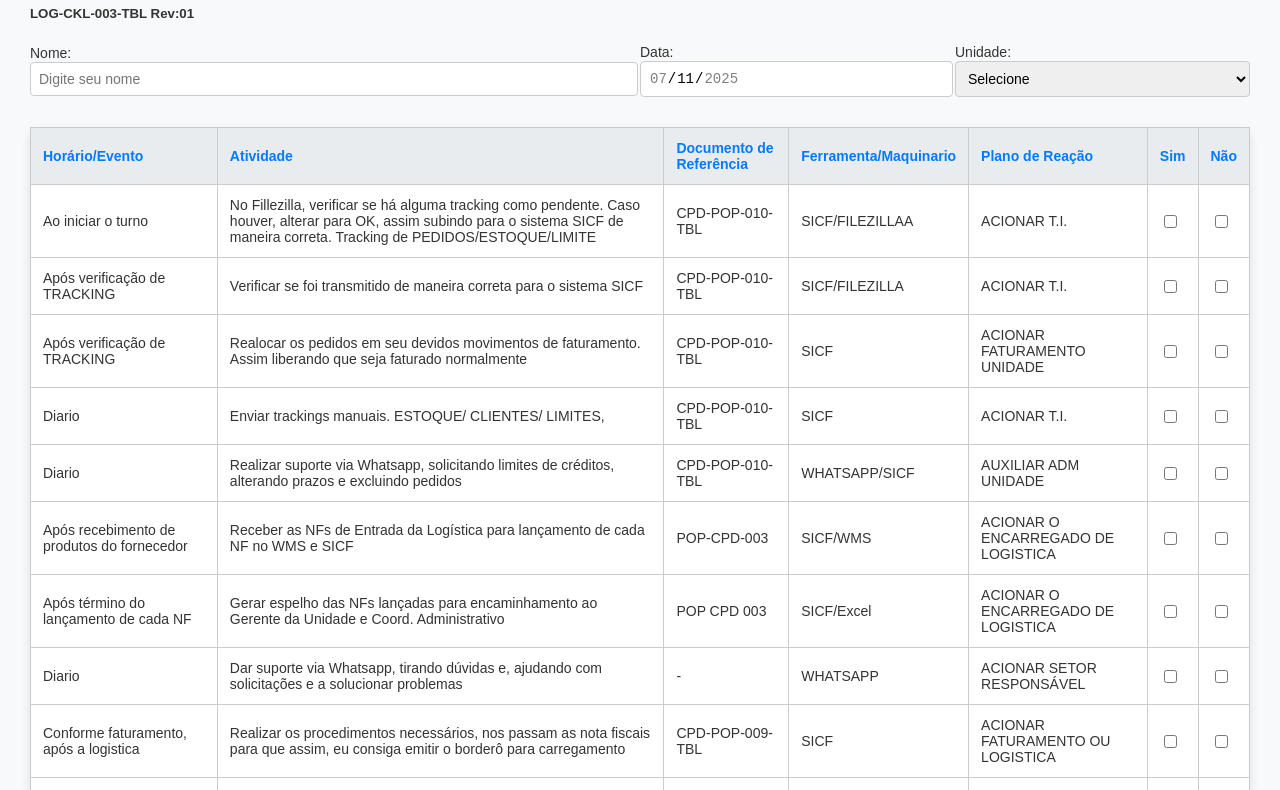
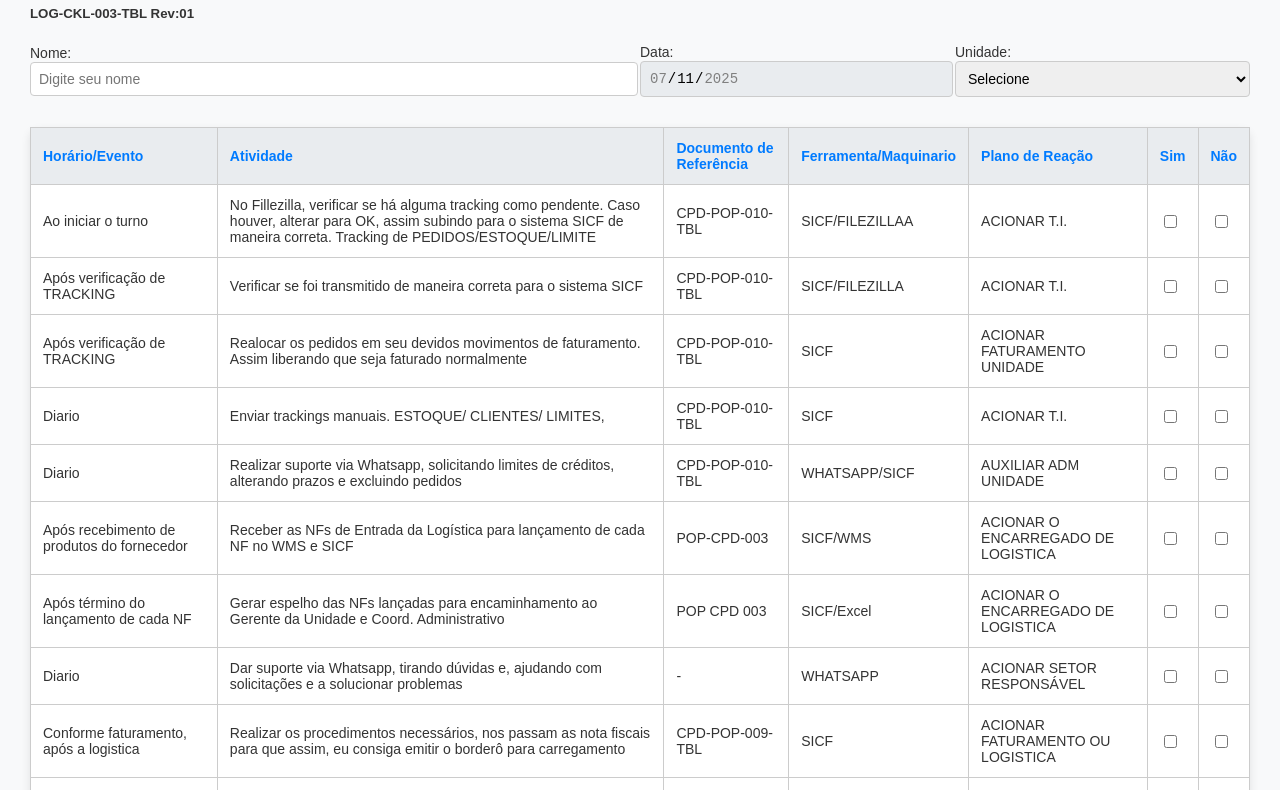
Before and after one commit to grupotriunfante/LOG-CKL-003-TBL, a plain HTML site: page index.htm in a window 1280 px wide. Shown: the part 91-881 px from the top of the page. Drawn offline with Linux system fonts and the light colour scheme.

Commit message:
Update index.htm
rev02

```diff
--- a/index.htm
+++ b/index.htm
@@ -2,7 +2,7 @@
 <html lang="pt-br">
 <head>
   <meta charset="UTF-8">
-  <title>Checklist Diário - Assitente Adm - CPD</title>
+  <title>Checklist Diário - Coordenador Administrativo</title>
   <style>
     body {
       font-family: 'Arial', sans-serif;
@@ -305,19 +305,32 @@
 <script>
   window.onload = function () {
     const dataInput = document.getElementById("data");
-    const hoje = new Date().toISOString().split("T")[0];
-    dataInput.value = hoje;
-    dataInput.min = hoje;
-    dataInput.max = hoje;
-    dataInput.readOnly = true; // impede que o usuário digite manualmente
+    // Obtém a data e hora local do dispositivo (Campinas, SP, Brasil)
+    const agora = new Date();
+
+    const ano = agora.getFullYear();
+    // Mês é de 0 a 11, por isso somamos 1 e usamos padStart para ter sempre dois dígitos
+    const mes = String(agora.getMonth() + 1).padStart(2, '0');
+    // Dia do mês, com padStart para ter sempre dois dígitos
+    const dia = String(agora.getDate()).padStart(2, '0');
+
+    // Formata a data como 'YYYY-MM-DD'
+    const hojeFormatado = `${ano}-${mes}-${dia}`;
+
+    // Define o valor do campo data para o dia atual
+    dataInput.value = hojeFormatado;
+    // Restringe a data mínima ao dia atual, impedindo seleção de datas passadas
+    dataInput.min = hojeFormatado;
+    // Restringe a data máxima ao dia atual, impedindo seleção de datas futuras
+    dataInput.max = hojeFormatado;
+    // Impede que o usuário digite manualmente no campo
+    dataInput.readOnly = true;
+    // Impede o clique para abrir o calendário de seleção de data
+    dataInput.style.pointerEvents = 'none';
+    // Opcional: Adiciona um estilo visual para indicar que o campo está desabilitado
+    dataInput.style.backgroundColor = '#e9ecef';
   };
 </script>
 
-
-
 </body>
-
-
-
-
 </html>
```
